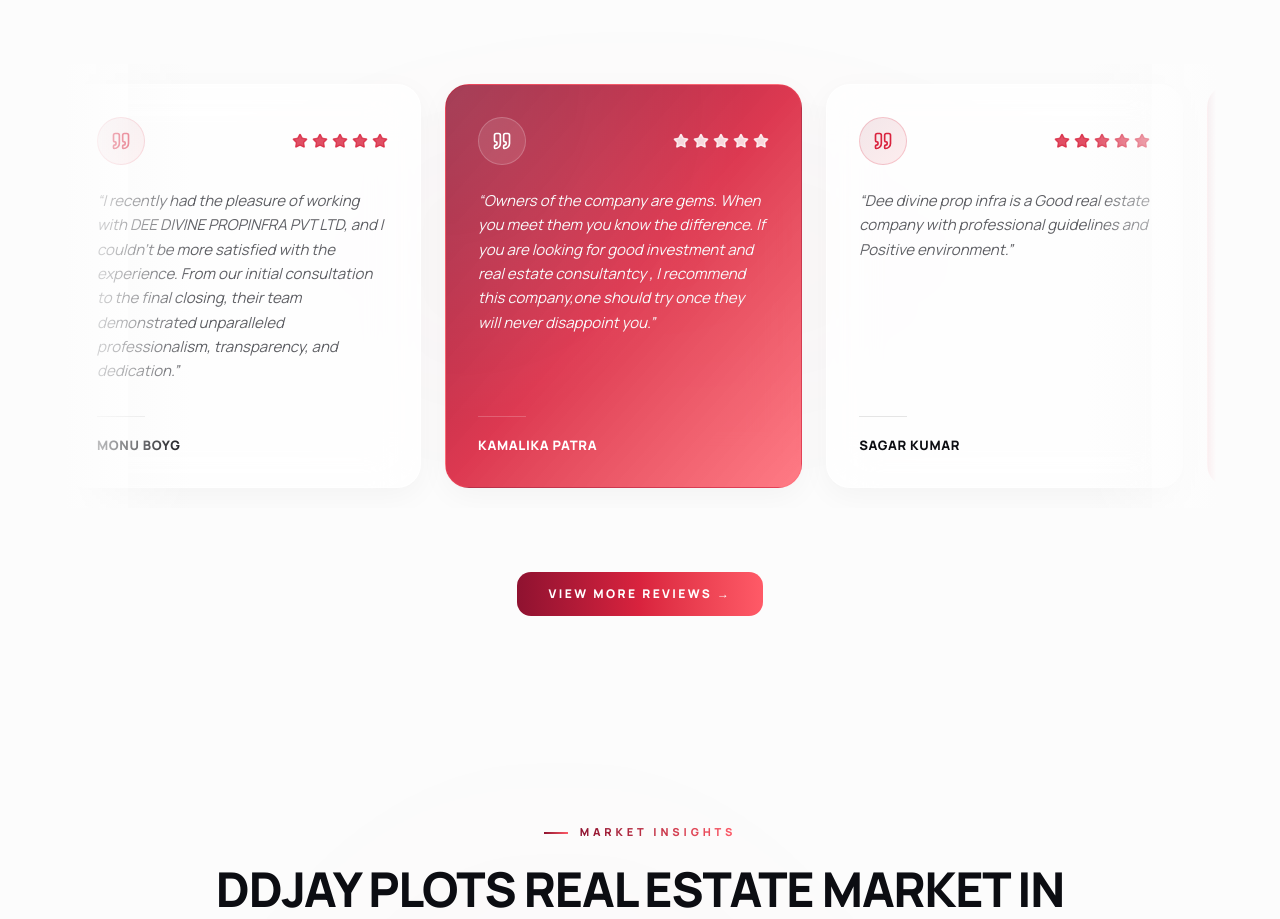
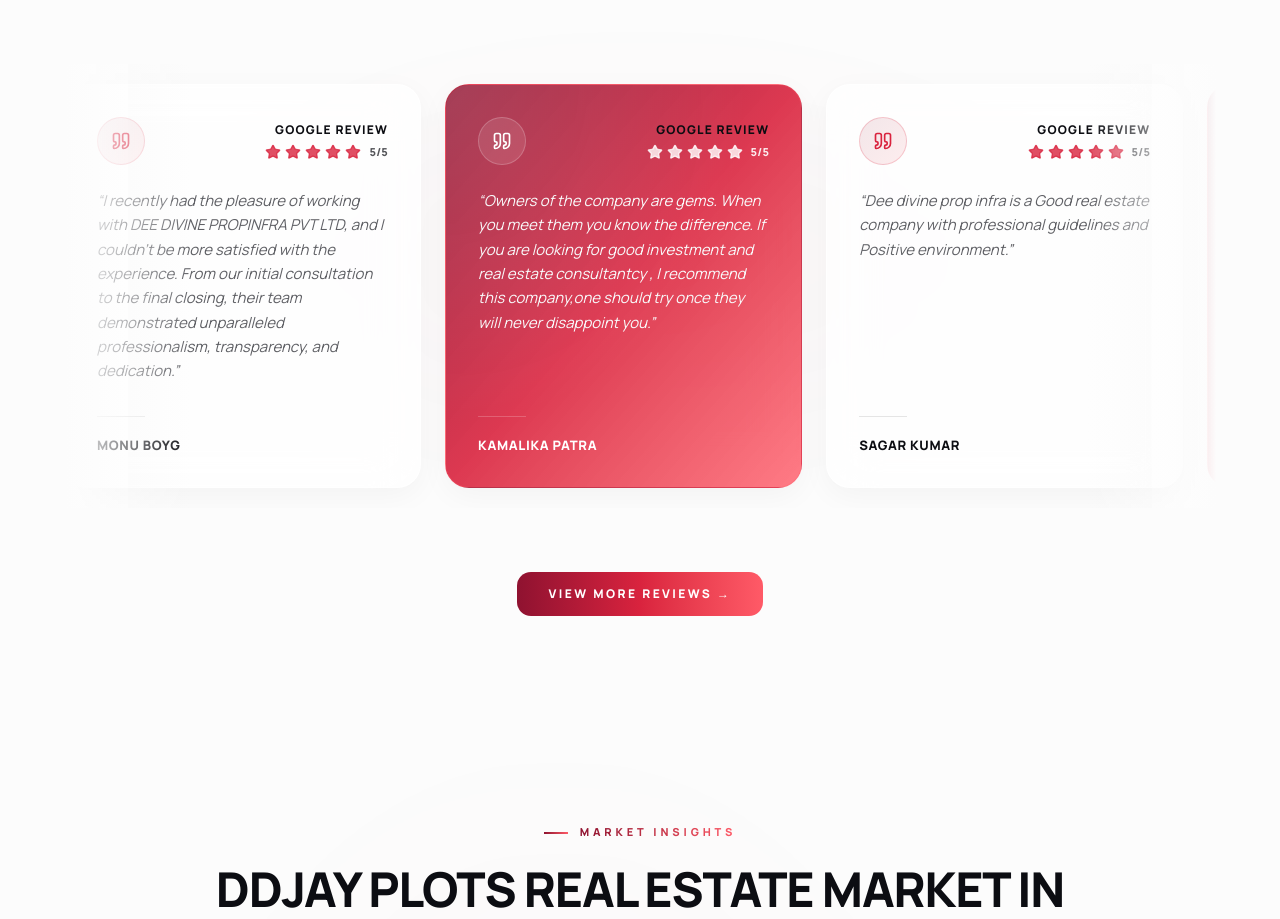
Before and after one commit to PunitDev0/DeeDivineWebsite, a Next.js app: page / in a window 1280 px wide. Shown: the part 7460-8379 px from the top of the page. Built offline with nearby package versions, Linux system fonts and the light colour scheme; no server answers.

Commit message:
added gr text

```diff
--- a/src/components/hero-page/testimonials.jsx
+++ b/src/components/hero-page/testimonials.jsx
@@ -218,6 +218,11 @@
                         >
                           <Quote size={20} />
                         </div>
+                        <div className="flex flex-col items-end gap-1.5">
+                          <span className="text-xs font-black uppercase tracking-widest text-[#0c0d12]">
+                            Google Review
+                          </span>
+                          <div className="flex items-center gap-2">
                             <div className="flex gap-1">
                               {[...Array(t.rating)].map((_, i) => (
                                 <Star
@@ -229,6 +234,11 @@
                                   }`}
                                 />
                               ))}
+                            </div>
+                            <span className={`text-[11px] font-black tracking-wide ${isRed ? 'text-white/90' : 'text-[#0c0d12]/70'}`}>
+                              5/5
+                            </span>
+                          </div>
                         </div>
                       </div>
                       <p
```
Lines whose indentation alone changed are shown as unchanged.
